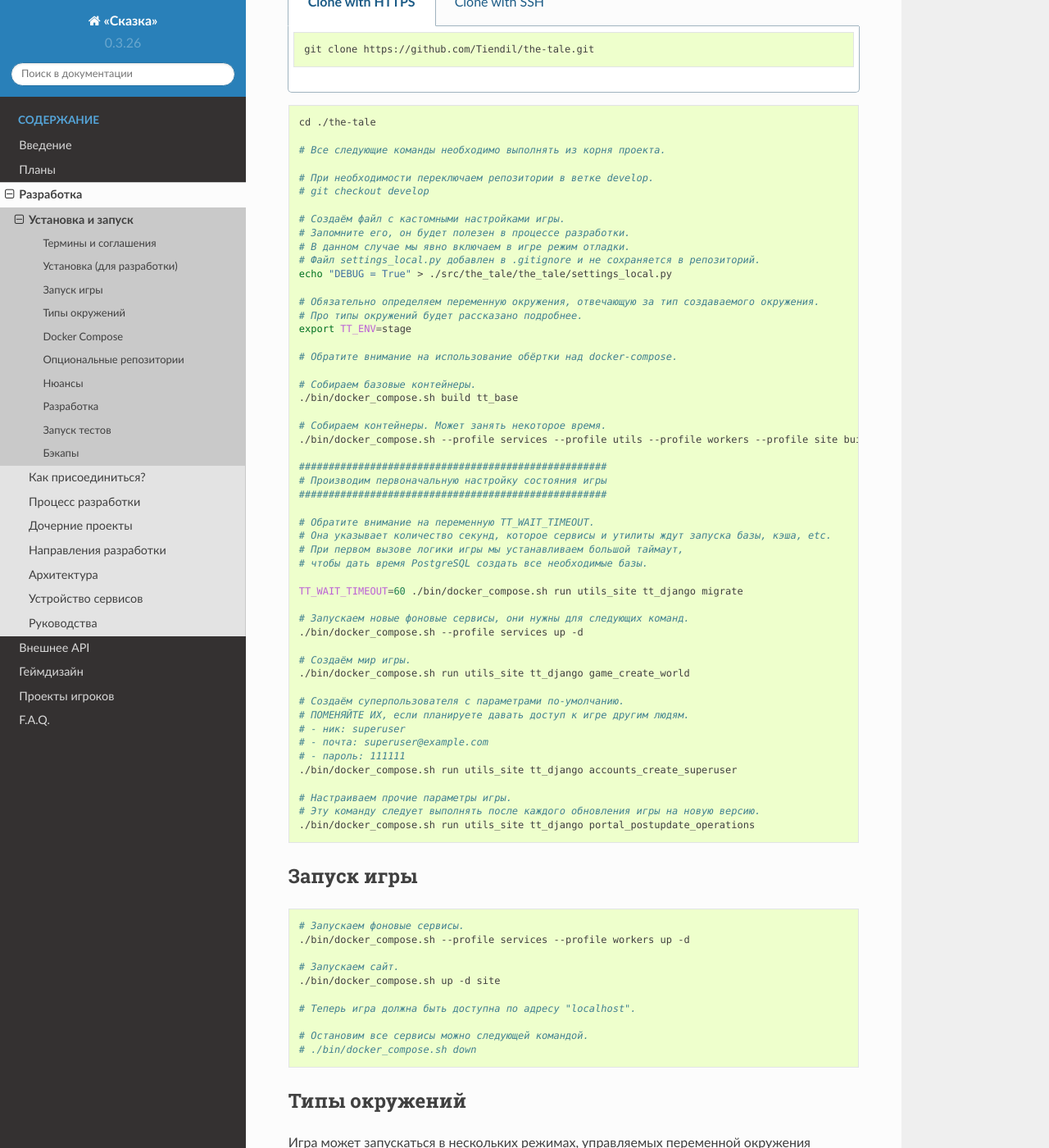
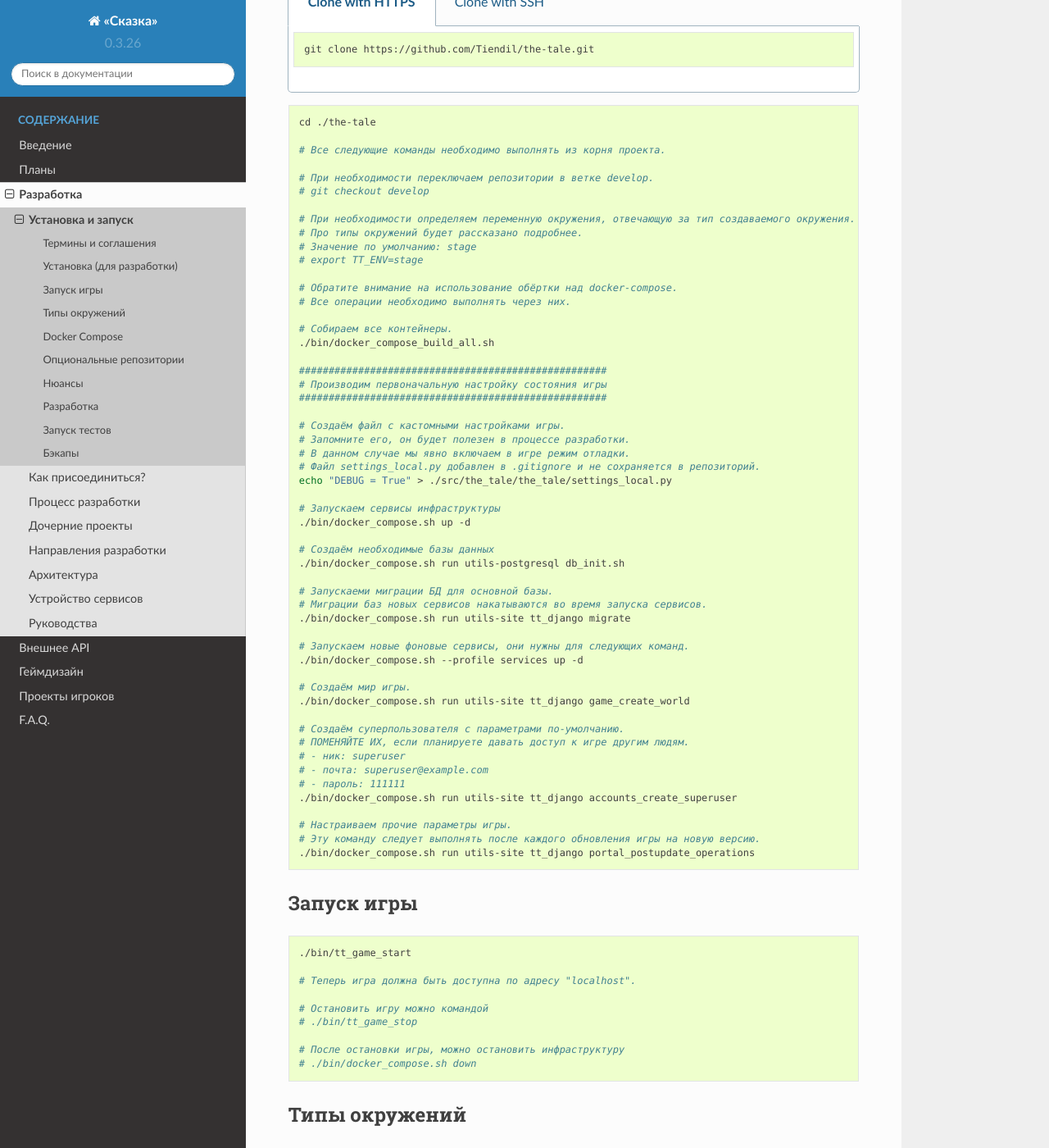
Before and after one commit to the-tale/tt_docs, a Sphinx documentation site: the page built from docs/source/development/install.rst, in a window 1280 px wide and 1400 px high, scrolled down 849 px. Shown: the whole window at 82% size. Built offline with Sphinx 7.4.7 and the Read the Docs theme 2.0.0, drawn with Linux system fonts in a browser that asks for light colours; some of the changed text lies outside the part shown.

Commit message:
обновлена документация

```diff
--- a/docs/source/development/install.rst
+++ b/docs/source/development/install.rst
@@ -47,51 +47,53 @@
    # При необходимости переключаем репозитории в ветке develop.
    # git checkout develop
 
+   # При необходимости определяем переменную окружения, отвечающую за тип создаваемого окружения.
+   # Про типы окружений будет рассказано подробнее.
+   # Значение по умолчанию: stage
+   # export TT_ENV=stage
+
+   # Обратите внимание на использование обёртки над docker-compose.
+   # Все операции необходимо выполнять через них.
+
+   # Собираем все контейнеры.
+   ./bin/docker_compose_build_all.sh
+
+   ####################################################
+   # Производим первоначальную настройку состояния игры
+   ####################################################
+
    # Создаём файл с кастомными настройками игры.
    # Запомните его, он будет полезен в процессе разработки.
    # В данном случае мы явно включаем в игре режим отладки.
    # Файл settings_local.py добавлен в .gitignore и не сохраняется в репозиторий.
    echo "DEBUG = True" > ./src/the_tale/the_tale/settings_local.py
 
-   # Обязательно определяем переменную окружения, отвечающую за тип создаваемого окружения.
-   # Про типы окружений будет рассказано подробнее.
-   export TT_ENV=stage
+   # Запускаем сервисы инфраструктуры
+   ./bin/docker_compose.sh up -d
 
-   # Обратите внимание на использование обёртки над docker-compose.
+   # Создаём необходимые базы данных
+   ./bin/docker_compose.sh run utils-postgresql db_init.sh
 
-   # Собираем базовые контейнеры.
-   ./bin/docker_compose.sh build tt_base
-
-   # Собираем контейнеры. Может занять некоторое время.
-   ./bin/docker_compose.sh --profile services --profile utils --profile workers --profile site build
-
-   ####################################################
-   # Производим первоначальную настройку состояния игры
-   ####################################################
-
-   # Обратите внимание на переменную TT_WAIT_TIMEOUT.
-   # Она указывает количество секунд, которое сервисы и утилиты ждут запуска базы, кэша, etc.
-   # При первом вызове логики игры мы устанавливаем большой таймаут,
-   # чтобы дать время PostgreSQL создать все необходимые базы.
-
-   TT_WAIT_TIMEOUT=60 ./bin/docker_compose.sh run utils_site tt_django migrate
+   # Запускаеми миграции БД для основной базы.
+   # Миграции баз новых сервисов накатываются во время запуска сервисов.
+   ./bin/docker_compose.sh run utils-site tt_django migrate
 
    # Запускаем новые фоновые сервисы, они нужны для следующих команд.
    ./bin/docker_compose.sh --profile services up -d
 
    # Создаём мир игры.
-   ./bin/docker_compose.sh run utils_site tt_django game_create_world
+   ./bin/docker_compose.sh run utils-site tt_django game_create_world
 
    # Создаём суперпользователя с параметрами по-умолчанию.
    # ПОМЕНЯЙТЕ ИХ, если планируете давать доступ к игре другим людям.
    # - ник: superuser
    # - почта: superuser@example.com
    # - пароль: 111111
-   ./bin/docker_compose.sh run utils_site tt_django accounts_create_superuser
+   ./bin/docker_compose.sh run utils-site tt_django accounts_create_superuser
 
    # Настраиваем прочие параметры игры.
    # Эту команду следует выполнять после каждого обновления игры на новую версию.
-   ./bin/docker_compose.sh run utils_site tt_django portal_postupdate_operations
+   ./bin/docker_compose.sh run utils-site tt_django portal_postupdate_operations
 
 
 Запуск игры
@@ -99,15 +101,14 @@
 
 .. code-block:: bash
 
-   # Запускаем фоновые сервисы.
-   ./bin/docker_compose.sh --profile services --profile workers up -d
-
-   # Запускаем сайт.
-   ./bin/docker_compose.sh up -d site
+   ./bin/tt_game_start
 
    # Теперь игра должна быть доступна по адресу "localhost".
 
-   # Остановим все сервисы можно следующей командой.
+   # Остановить игру можно командой
+   # ./bin/tt_game_stop
+
+   # После остановки игры, можно остановить инфраструктуру
    # ./bin/docker_compose.sh down
 
 Типы окружений
@@ -115,7 +116,7 @@
 
 Игра может запускаться в нескольких режимах, управляемых переменной окружения ``TT_ENV``:
 
-- ``prod`` — окружение для запуска проекта в боевом режиме. На текущий момент не реализовано.
+- ``prod`` — окружение для запуска проекта в боевом режиме.
 - ``stage`` — окружение для запуска на тестовых серверах или на машине разработчика.
 - ``tests`` — окружение, оптимизированное для прогона тестов.
 
@@ -130,7 +131,14 @@ Docker Compose
 
 Вся конфигурация контейнеров находится в директории ``./docker``.
 
-Базовую конфигурацию можно найти в файле ``./docker/docker-compose.base.yml``. Её `переопределяют <https://docs.docker.com/compose/extends/>`_ конфиги для конкретного окружения ``./docker/docker-compose.$TT_ENV.yml``.
+Базовую конфигурацию можно найти в файлах :
+
+- ``./docker/docker-compose.temlates.yml`` — общие параметры сервисов. В этот конфиги используется шаблонизация yaml.
+- ``./docker/docker-compose.build.yml`` — параметры сборки контейнерво.
+- ``./docker/docker-compose.base.yml`` — персонализированные параметры сервисов, общие для всех окружений.
+- ``./docker/docker-compose.$TT_ENV.yml`` — конфиги конкретных окружений.
+
+Итоговое окружение получается с помощью `переопределения <https://docs.docker.com/compose/extends/>`_ нескольких конфигов. Это делается в обёртках над docker compose (см. ``./bin/docker_compose.sh`` и прочие скрипты).
 
 Сервисы разбиты на несколько `профилей <https://docs.docker.com/compose/profiles/>`_:
 
@@ -138,6 +146,8 @@ Docker Compose
 - ``workers`` — все старые сервисы. От их доступности зависят некоторая функциональность сайта. Например, регистрация.
 - ``site`` — сервис сайта.
 - ``utils`` — вспомогательные контейнеры для запуска утилит.
+
+Сервисы без указанных профилей — сервисы инфраструктуры. В большинстве случаев все они должны быть запущены.
 
 Опциональные репозитории
 ************************
@@ -177,7 +187,9 @@ Docker Compose
 
 - Код из репозитория монтируется в соответствующие контейнеры.
 - Изменения в коде будут появляться в контейнерах, но запущенные сервисы не будут перезапускаться.
-- Если вы ведёте активную разработку одного из сервисов, рекомендуем остановить его контейнер и запустить с ``bash`` как ``entrypoint``. После чего запускать тесты и сервис вручную при необходимости.
+- Если вы ведёте активную разработку одного из сервисов, рекомендуем запустить ``bash`` в соответствующем контейнере и запускать тесты и сервис вручную оттуда.
+
+Во всех контейнерах, где необходимо, есть ряд утилит с именами ``tt_*``. Они закрывают большинство нужд разработки.
 
 Пример:
 
@@ -186,10 +198,7 @@ Docker Compose
    # обратите внимание на параметры
    # --name — должен быть установлен в имя сервиса в docker-compose.base.yml, иначе другие сервисы не найдут его в сети.
    # --entrypoint — указываем контейнеру запустить bash вместо команды по-умолчанию.
-   TT_ENV=stage ./bin/docker_compose.sh run --name site --entrypoint bash site
-
-   # активируем виртуальное окружение
-   . ./venv/bin/activate
+   ./bin/docker_compose.sh run utils-site bash
 
    # запускаем какие-то команды
 
@@ -210,20 +219,18 @@ Docker Compose
 
 .. code-block:: bash
 
-   TT_ENV=stage ./bin/docker_compose.sh run tt_diary tt_run_tests
+   ./bin/docker_compose.sh run tt-diary tt_run_tests
 
 
 Главные тесты игры:
 
 .. code-block:: bash
 
-   export TT_ENV=stage
-
    # Оставляем только необходимые для тестов сервисы.
-   ./bin/docker_compose.sh down
+   ./bin/tt_game_stop
    ./bin/docker_compose.sh --profile services up -d
 
-   ./bin/docker_compose.sh run utils_site tt_django utils_run_tests
+   ./bin/docker_compose.sh run utils-site tt_django utils_run_tests
 
 
 .. warning::
```
Also changed, not shown: other parts of docs/source/development/install.rst (+1 -1 lines).
